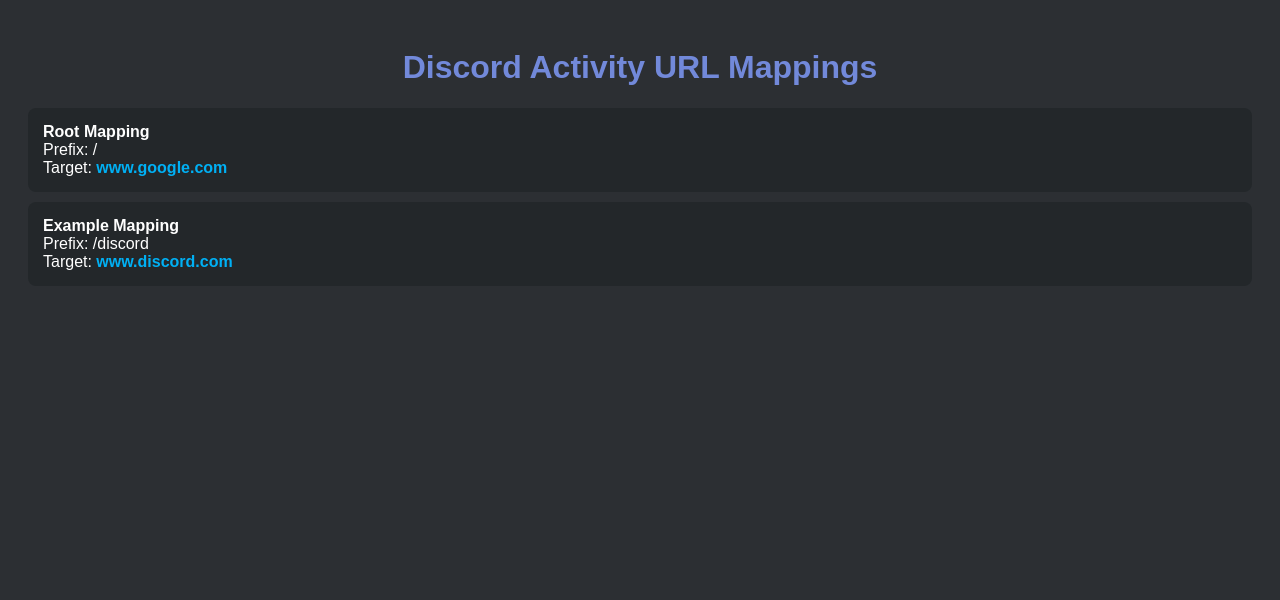
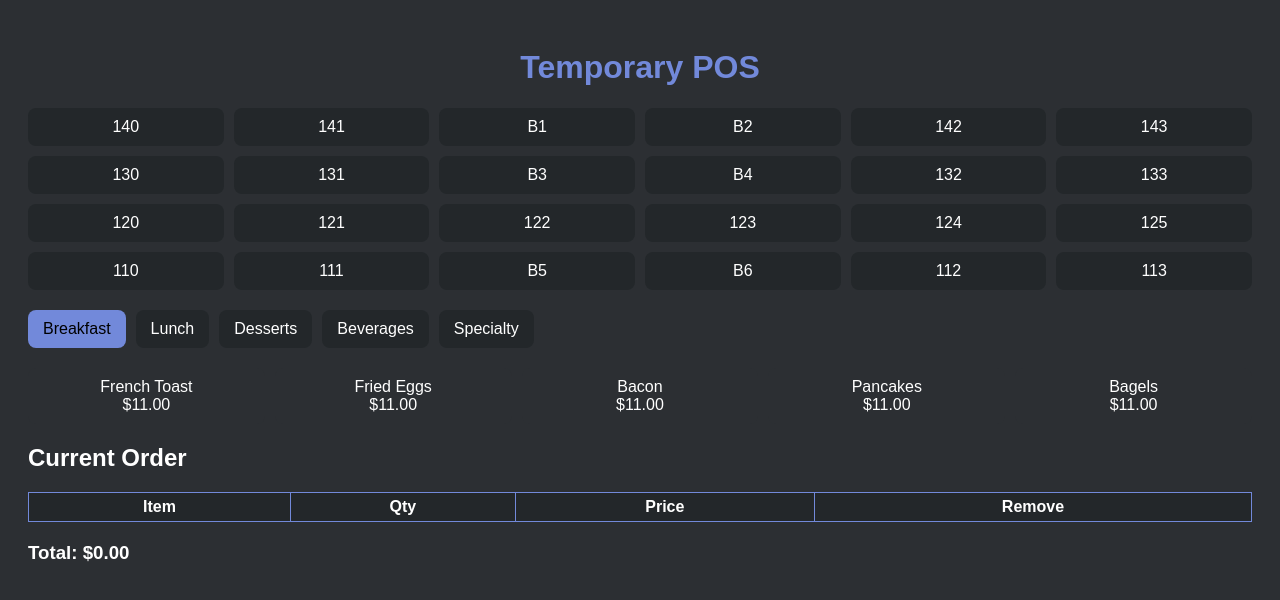
Before and after one commit to 894derekbqrs/rofipos, a plain HTML site: page index.html in a window 1280 px wide. Drawn offline with Linux system fonts and the light colour scheme.

Commit message:
index.html

```diff
--- a/index.html
+++ b/index.html
@@ -2,7 +2,7 @@
 <html lang="en">
 <head>
 <meta charset="UTF-8">
-  <title>Discord Activity URLs</title>
+<title>Temporary POS</title>
 <style>
   body {
     font-family: Arial, sans-serif;
@@ -14,36 +14,219 @@
     text-align: center;
     color: #7289da;
   }
-    .link-box {
+  #tables {
+    display: grid;
+    grid-template-columns: repeat(6, 1fr);
+    gap: 10px;
+    margin-bottom: 20px;
+  }
+  .table {
+    padding: 10px;
     background-color: #23272a;
-      padding: 15px;
-      margin: 10px 0;
     border-radius: 8px;
+    text-align: center;
+    cursor: pointer;
+    user-select: none;
   }
-    a {
-      color: #00b0f4;
-      text-decoration: none;
-      font-weight: bold;
+  .table.selected {
+    background-color: #7289da;
+    color: #000000;
   }
-    a:hover {
-      text-decoration: underline;
+  #categories {
+    display: flex;
+    gap: 10px;
+    margin-bottom: 20px;
+    flex-wrap: wrap;
+  }
+  .category {
+    padding: 10px 15px;
+    background-color: #23272a;
+    border-radius: 8px;
+    cursor: pointer;
+  }
+  .category.selected {
+    background-color: #7289da;
+    color: #000000;
+  }
+  #items {
+    display: grid;
+    grid-template-columns: repeat(auto-fit, minmax(120px, 1fr));
+    gap: 10px;
+    margin-bottom: 20px;
+  }
+  .item {
+    padding: 10px;
+    background-color: #2c2f33;
+    border-radius: 8px;
+    text-align: center;
+    cursor: pointer;
+  }
+  table {
+    width: 100%;
+    border-collapse: collapse;
+    margin-bottom: 20px;
+  }
+  th, td {
+    border: 1px solid #7289da;
+    padding: 5px;
+    text-align: center;
+  }
+  th {
+    background-color: #23272a;
   }
 </style>
 </head>
 <body>
-  <h1>Discord Activity URL Mappings</h1>
 
-  <div class="link-box">
-    <strong>Root Mapping</strong><br>
-    Prefix: /<br>
-    Target: <a href="https://www.google.com" target="_blank">www.google.com</a>
-  </div>
+<h1>Temporary POS</h1>
 
-  <div class="link-box">
-    <strong>Example Mapping</strong><br>
-    Prefix: /discord<br>
-    Target: <a href="https://discord.com" target="_blank">www.discord.com</a>
-  </div>
+<div id="tables"></div>
+
+<div id="categories"></div>
+
+<div id="items"></div>
+
+<h2>Current Order</h2>
+<table>
+  <thead>
+    <tr>
+      <th>Item</th>
+      <th>Qty</th>
+      <th>Price</th>
+      <th>Remove</th>
+    </tr>
+  </thead>
+  <tbody id="order-table"></tbody>
+</table>
+<h3 id="total">Total: $0.00</h3>
+
+<script>
+// --------------------- CONFIG ---------------------
+const items = [
+  {category:"Breakfast", name:"French Toast", price:11.00},
+  {category:"Breakfast", name:"Fried Eggs", price:11.00},
+  {category:"Breakfast", name:"Bacon", price:11.00},
+  {category:"Breakfast", name:"Pancakes", price:11.00},
+  {category:"Breakfast", name:"Bagels", price:11.00},
+  {category:"Lunch", name:"D's Burger", price:15.00},
+  {category:"Lunch", name:"French Fries", price:15.00},
+  {category:"Lunch", name:"Mac N' Cheese", price:15.00},
+  {category:"Lunch", name:"Grilled Cheese", price:15.00},
+  {category:"Desserts", name:"Apple Pie", price:9.00},
+  {category:"Desserts", name:"Pecan Pie", price:9.00},
+  {category:"Desserts", name:"Pumpkin Pie", price:9.00},
+  {category:"Desserts", name:"Doughnut", price:9.00},
+  {category:"Desserts", name:"Muffin", price:9.00},
+  {category:"Desserts", name:"Ice Cream", price:9.00},
+  {category:"Desserts", name:"Chocolate Chip Cookie", price:9.00},
+  {category:"Desserts", name:"Pumpkin Cookie", price:9.00},
+  {category:"Beverages", name:"Water", price:0.00},
+  {category:"Beverages", name:"Coffee", price:9.00},
+  {category:"Beverages", name:"Vanilla Milkshake", price:9.00},
+  {category:"Beverages", name:"Hot Chocolate", price:9.00},
+  {category:"Beverages", name:"D's Soda", price:9.00},
+  {category:"Specialty", name:"Steak", price:38.00}
+];
+
+const tableLayout = [
+  ["140", "141", "B1", "B2", "142", "143"],
+  ["130", "131", "B3", "B4", "132", "133"],
+  ["120", "121", "122", "123", "124", "125"],
+  ["110", "111", "B5", "B6", "112", "113"]
+];
+// ---------------------------------------------------
+
+// Generate tables
+const tablesDiv = document.getElementById("tables");
+let selectedTable = null;
+const orders = {}; // store orders per table
+
+tableLayout.flat().forEach(t => {
+  orders[t] = [];
+  const div = document.createElement("div");
+  div.classList.add("table");
+  div.innerText = t;
+  div.onclick = () => selectTable(t, div);
+  tablesDiv.appendChild(div);
+});
+
+function selectTable(t, div) {
+  selectedTable = t;
+  document.querySelectorAll(".table").forEach(td=>td.classList.remove("selected"));
+  div.classList.add("selected");
+  renderOrder();
+}
+
+// Generate categories
+const categoriesDiv = document.getElementById("categories");
+const categories = [...new Set(items.map(i=>i.category))];
+let selectedCategory = categories[0];
+
+categories.forEach(cat => {
+  const div = document.createElement("div");
+  div.classList.add("category");
+  div.innerText = cat;
+  div.onclick = () => { selectedCategory = cat; updateItems(); updateCategoryHighlight(); };
+  categoriesDiv.appendChild(div);
+});
+
+function updateCategoryHighlight() {
+  document.querySelectorAll(".category").forEach(c=>c.classList.remove("selected"));
+  Array.from(categoriesDiv.children).forEach(c=>{
+    if(c.innerText === selectedCategory) c.classList.add("selected");
+  });
+}
+
+// Generate items
+const itemsDiv = document.getElementById("items");
+function updateItems() {
+  itemsDiv.innerHTML = "";
+  items.filter(i=>i.category===selectedCategory).forEach(i=>{
+    const div = document.createElement("div");
+    div.classList.add("item");
+    div.innerText = `${i.name}\n$${i.price.toFixed(2)}`;
+    div.onclick = () => addItem(i);
+    itemsDiv.appendChild(div);
+  });
+}
+
+// Add item to order
+function addItem(item) {
+  if(!selectedTable) return alert("Select a table first!");
+  const tableOrder = orders[selectedTable];
+  const existing = tableOrder.find(o=>o.name===item.name);
+  if(existing) existing.qty++;
+  else tableOrder.push({name:item.name, price:item.price, qty:1});
+  renderOrder();
+}
+
+// Remove item from order
+function removeItem(idx) {
+  if(!selectedTable) return;
+  orders[selectedTable].splice(idx,1);
+  renderOrder();
+}
+
+// Render order
+function renderOrder() {
+  const tbody = document.getElementById("order-table");
+  tbody.innerHTML = "";
+  if(!selectedTable) return;
+  let total = 0;
+  orders[selectedTable].forEach((o, idx)=>{
+    const row = document.createElement("tr");
+    const removeBtn = `<button onclick="removeItem(${idx})">X</button>`;
+    row.innerHTML = `<td>${o.name}</td><td>${o.qty}</td><td>$${(o.price*o.qty).toFixed(2)}</td><td>${removeBtn}</td>`;
+    tbody.appendChild(row);
+    total += o.price*o.qty;
+  });
+  document.getElementById("total").innerText = `Total: $${total.toFixed(2)}`;
+}
+
+// Initialize
+updateItems();
+updateCategoryHighlight();
+</script>
 
 </body>
 </html>
```
Lines whose indentation alone changed are shown as unchanged.
